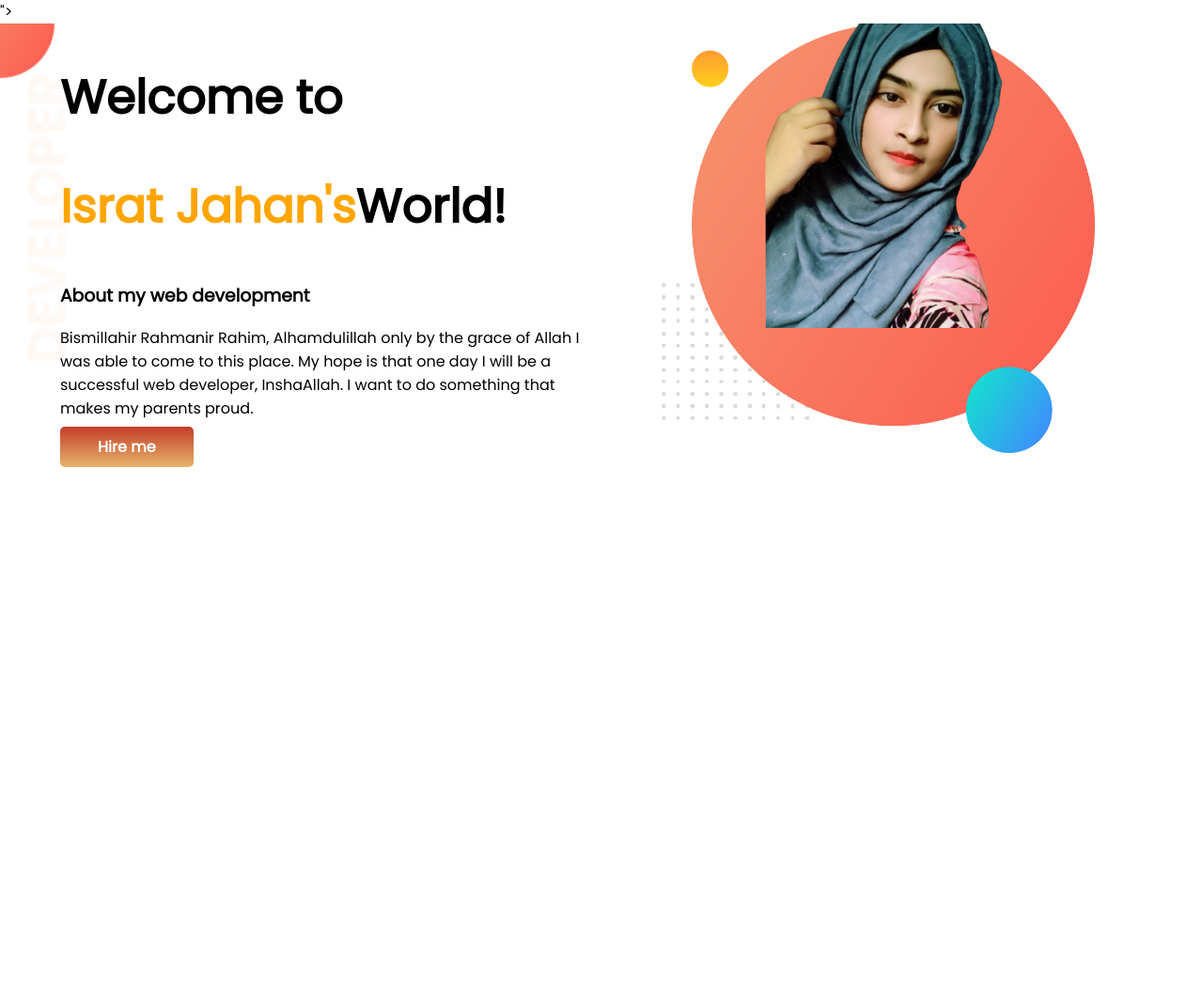
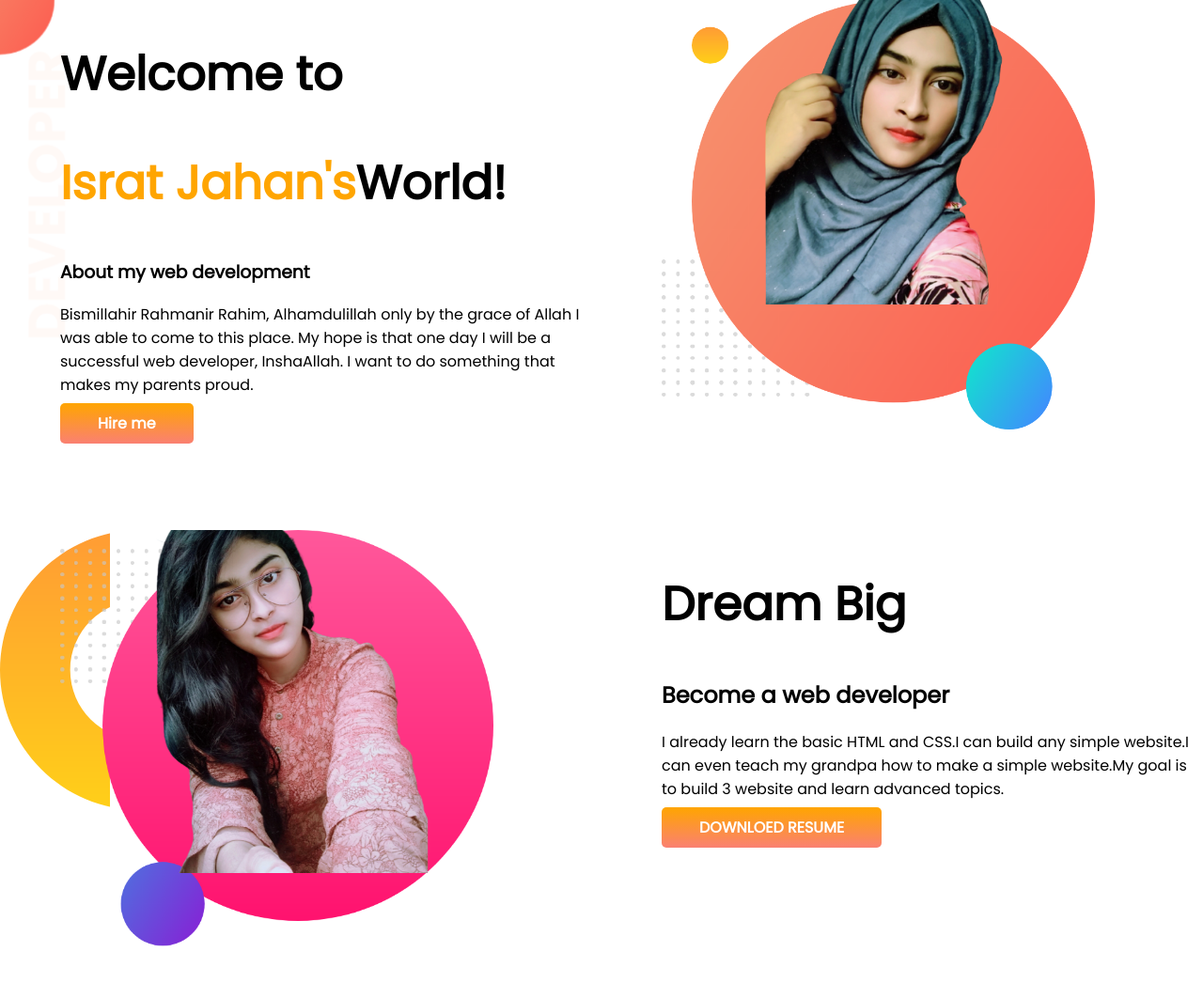
Before and after one commit to Ijtonni/developer.portfolio, a plain HTML site: page index.html in a window 1280 px wide. Shown: the whole page at 94% size. Before the commit the page ends 800 px from the top, so only its background shows below. Drawn offline with Linux system fonts and the light colour scheme.

Commit message:
dream added

```diff
--- a/index.html
+++ b/index.html
@@ -8,7 +8,7 @@
     <title>Israt jahan portfolio</title>
     <link rel="stylesheet" href="style.css">
     <link rel="preconnect" href="https://fonts.gstatic.com" crossorigin>
-    <link href="https://fonts.googleapis.com/css2?family=Poppins&display=swap" rel="stylesheet">">
+    <link href="https://fonts.googleapis.com/css2?family=Poppins&display=swap" rel="stylesheet">
 </head>
 
 <body>
@@ -27,6 +27,21 @@
             <img src="my-bg.png" alt="">
         </div>
     </section>
+    <section class="dream-big">
+        <div class="half-width">
+            <img src="my-bg2.png" alt="">
+        </div>
+        <div class="half-width">
+            <h1>Dream Big</h1>
+            <h2>Become a web developer</h2>
+            <p>I already learn the basic HTML and CSS.I can build any simple website.I can even teach my grandpa how to
+                make a simple website.My goal is to build 3 website and learn advanced topics.</p>
+            <a class="link-button" target="_blank" href="">DOWNLOED
+                RESUME</a></a>
+
+        </div>
+
+    </section>
 </body>
 
 </html>
--- a/style.css
+++ b/style.css
@@ -10,6 +10,7 @@ h1{
 }
 section{
     display: flex;
+    margin-bottom: 100px;
 }
 .half-width{
     width: 100%;
@@ -20,8 +21,7 @@ section{
 }
 .link-button{
      text-decoration: none;
-     background-image: linear-gradient(rgb(196, 61, 43),rgb(230, 180, 107)
-     );
+     background-image: linear-gradient(orange,salmon);
      color: white;
      font-weight: 700;
      padding: 10px 40px;
@@ -31,3 +31,7 @@ section{
     background-image: url(images/top-banner.png);
     background-repeat: no-repeat;
 }
+.dream-big{
+    background-image: url(images/dream-bg.png);
+    background-repeat: no-repeat;
+}
```
Also changed, not shown: my-bg2.png (added).
